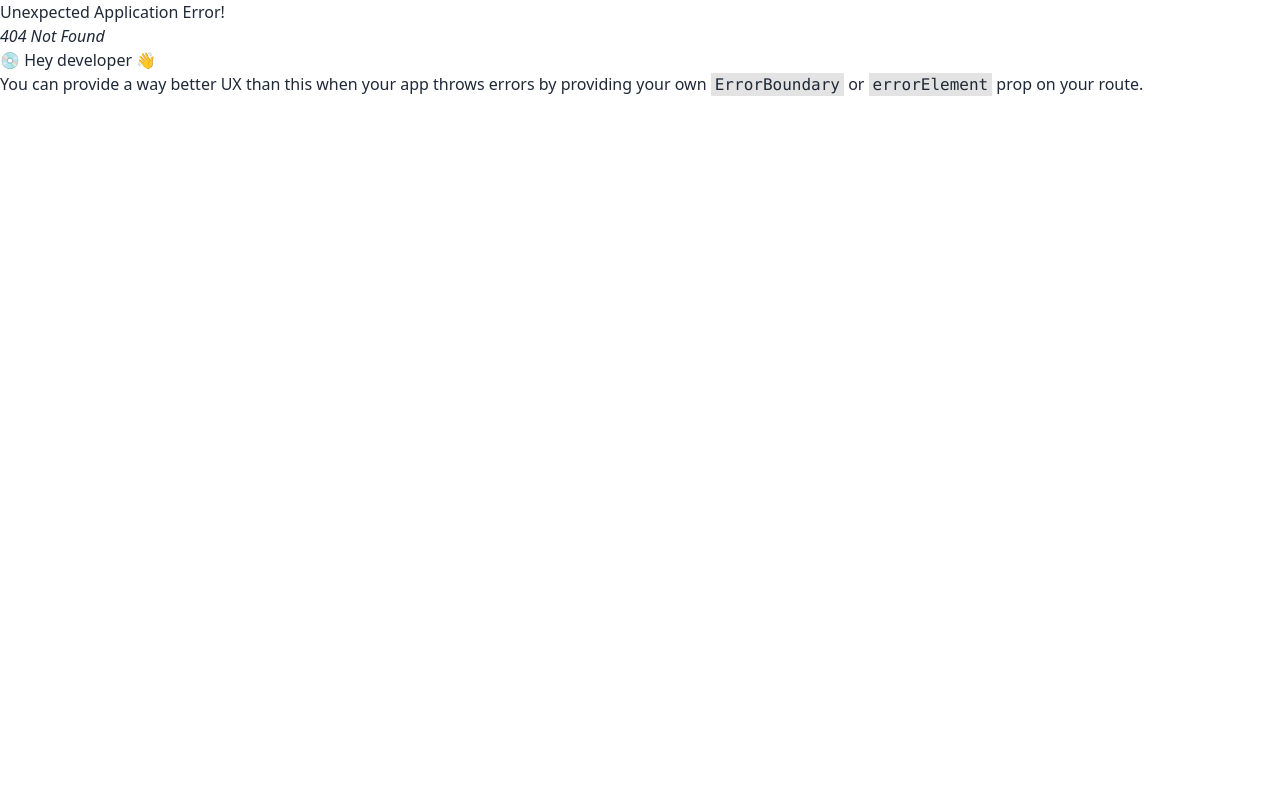
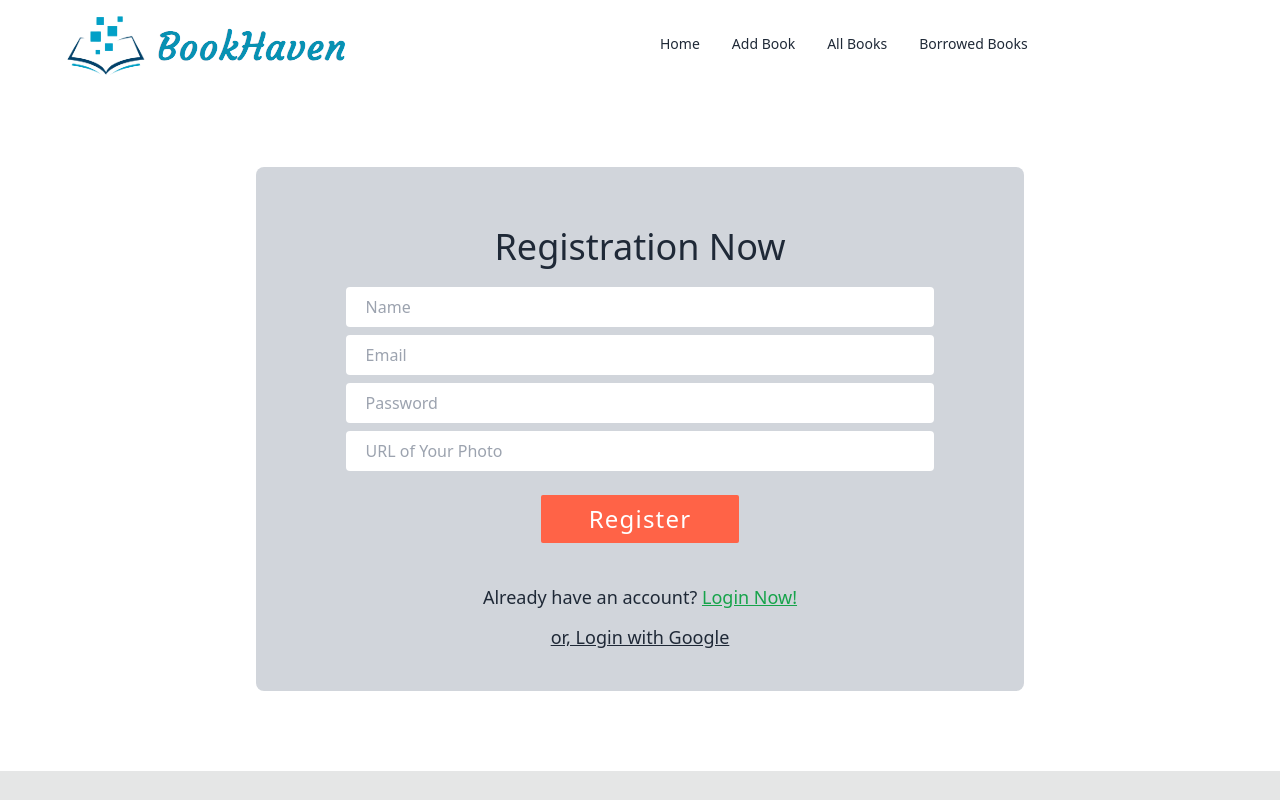
Before and after one commit to Jobayer-Ahmmed/book-heaven-client, a React (Vite) app: page /register in a window 1280 px wide. Before the commit this address had no page. Shown: the top 800 px of the page. Built offline with nearby package versions, Linux system fonts and the light colour scheme; no server answers.

Commit message:
edit register

```diff
--- a/src/components/pages/registration/Register.jsx
+++ b/src/components/pages/registration/Register.jsx
@@ -1,17 +1,21 @@
 import { useContext, useState } from "react"
 import { ToastContainer, toast } from 'react-toastify';
 import 'react-toastify/dist/ReactToastify.css';
+import { updateProfile } from "firebase/auth";
+import { Link, useNavigate } from "react-router-dom";
+import { MyContext } from "../../../contextApi/MyAuthProvider";
 import myAuth from "../../../firebase/firebase.config";
-import { updateProfile } from "firebase/auth";
-import { Link } from "react-router-dom";
+import axios from "axios";
 import URL from "../../../url/URL";
-import { MyContext } from "../../../contextApi/MyAuthProvider";
+
+
 
 
 
 const Register = () => {
     const {createMyUser, googleLogin} = useContext(MyContext)
     const [message, setMessage]  = useState('')
+    const navigate = useNavigate()
 
     const handleGoogle=()=>{
       googleLogin()
@@ -30,7 +34,7 @@ const Register = () => {
         const password = form.get("password")
         const name = form.get("name")
         const photo = form.get("photo")
-        const data = {email}
+
 
         setMessage('')
         if(password.length>=6){
@@ -43,16 +47,15 @@ const Register = () => {
                         photoURL: photo
                         })
                     .then(() => {
-                      fetch(`${URL}/user`,{
-                        method: "POST",
-                        headers:{"content-type":"application/json"},
-                        body:JSON.stringify(data)
-                      })
-                      .then(res=>res.json())
-                      .then(()=>{
-                        toast.success("Congratulations! Registration successfull")
-                        forFormReset.reset()
-                      })
+                        axios.post(`${URL}/user`,{
+                          email
+                        })
+                        .then(()=>{
+                          toast.success("Congratulations! Registration successfull")
+                          forFormReset.reset()
+                          navigate("/")
+                        })
+                        .catch(err=>console.log(err))
                       })
                     .catch(err=>console.log(err.message))
                 })
@@ -73,26 +76,25 @@ const Register = () => {
           setMessage("Password must be 6 characters or, more")
         }
 
+}
 
 
 
-
-
-}
   return (
     <div className="w-4/5 md:w-3/5 mx-auto my-myMargin">
-        <div className="bg-textColor py-10 px-4 rounded-lg text-center">
-            <h1  className=" text-2xl font-medium my-mtMargin">Registration Now</h1>
+        <div className="bg-gray-300 py-10 px-4 rounded-lg text-center">
+            <h1  className=" text-4xl font-medium my-xPadding2">Registration Now</h1>
             <h3  className="text-red-500 text-xl my-mtMargin">{message}</h3>
             <form onSubmit={handleRegsiter}>
                 <input className="w-4/5 h-10 pl-5 rounded" type="text" placeholder="Name" name="name" required/><br />
                 <input className="my-2 w-4/5 h-10 pl-5 rounded" type="text" placeholder="Email" name="email" required /> <br />
                 <input className="w-4/5 h-10 pl-5 rounded" type="password" placeholder="Password" name="password" required/> <br />
                 <input className="my-2 w-4/5 h-10 pl-5 rounded" type="text" placeholder="URL of Your Photo" name="photo" required/><br/>
-                <input  className="mt-4 rounded-sm px-16  py-2 text-lg font-bold bg-[#DF6242] text-textColor cursor-pointer active:text-xl" type="submit" value="Register" />
+                <input  className="mt-4 rounded-sm px-12  py-2 text-2xl text-white tracking-wider font-medium bg-btnColor  text-textColor cursor-pointer hover:bg-hoverColor active:font-bold" type="submit" value="Register" />
             </form>
-            <p  className=" my-mtMargin">Already have an account? <Link to="/login" className="underline text-green-600">Login Now!</Link></p>
-            <p className="underline cursor-pointer" onClick={handleGoogle}>Login with Google</p>
+            <p  className="mt-10 mb-3 text-lg">Already have an account? <Link to="/login" className="underline text-green-600">Login Now!</Link></p>
+            <p className="underline cursor-pointer text-lg"  onClick={handleGoogle}>or, Login with Google</p>
+
         </div>
 
 
--- a/src/components/shared/navbar/Navbar.jsx
+++ b/src/components/shared/navbar/Navbar.jsx
@@ -6,6 +6,7 @@ import { useEffect } from "react";
 import { ToastContainer, toast } from 'react-toastify';
 import 'react-toastify/dist/ReactToastify.css';
 import { MyContext } from "../../../contextApi/MyAuthProvider";
+import Register from "../../pages/registration/Register";
 
 
 const Navbar = () => {
--- a/src/main.jsx
+++ b/src/main.jsx
@@ -3,9 +3,12 @@ import ReactDOM from 'react-dom/client'
 import './index.css'
 import { RouterProvider } from 'react-router-dom'
 import router from './routes/Route'
+import MyAuthProvider from './contextApi/MyAuthProvider'
 
 ReactDOM.createRoot(document.getElementById('root')).render(
   <React.StrictMode>
-    <RouterProvider router={router}/>
+    <MyAuthProvider>
+      <RouterProvider router={router}/>
+    </MyAuthProvider>
   </React.StrictMode>,
 )
--- a/src/routes/Route.jsx
+++ b/src/routes/Route.jsx
@@ -1,6 +1,7 @@
 import { createBrowserRouter } from "react-router-dom";
 import Root from "../layouts/Root";
 import Home from "../components/pages/home/Home";
+import Register from "../components/pages/registration/Register";
 
 
 const router = createBrowserRouter([
@@ -11,6 +12,10 @@ const router = createBrowserRouter([
             {
                 path:"/",
                 element:<Home/>
+            },
+            {
+                path:"/register",
+                element:<Register/>
             }
         ]
     }
--- a/src/url/URL.jsx
+++ b/src/url/URL.jsx
@@ -1,3 +1,3 @@
-let URL = "https://ass-11-server-lfu1cgmyt-jobayers-projects.vercel.app"
+let URL = "https://ass-11-server-lcb1ghbks-jobayers-projects.vercel.app"
 //  URL = "http://localhost:5000"
 export default URL
```
